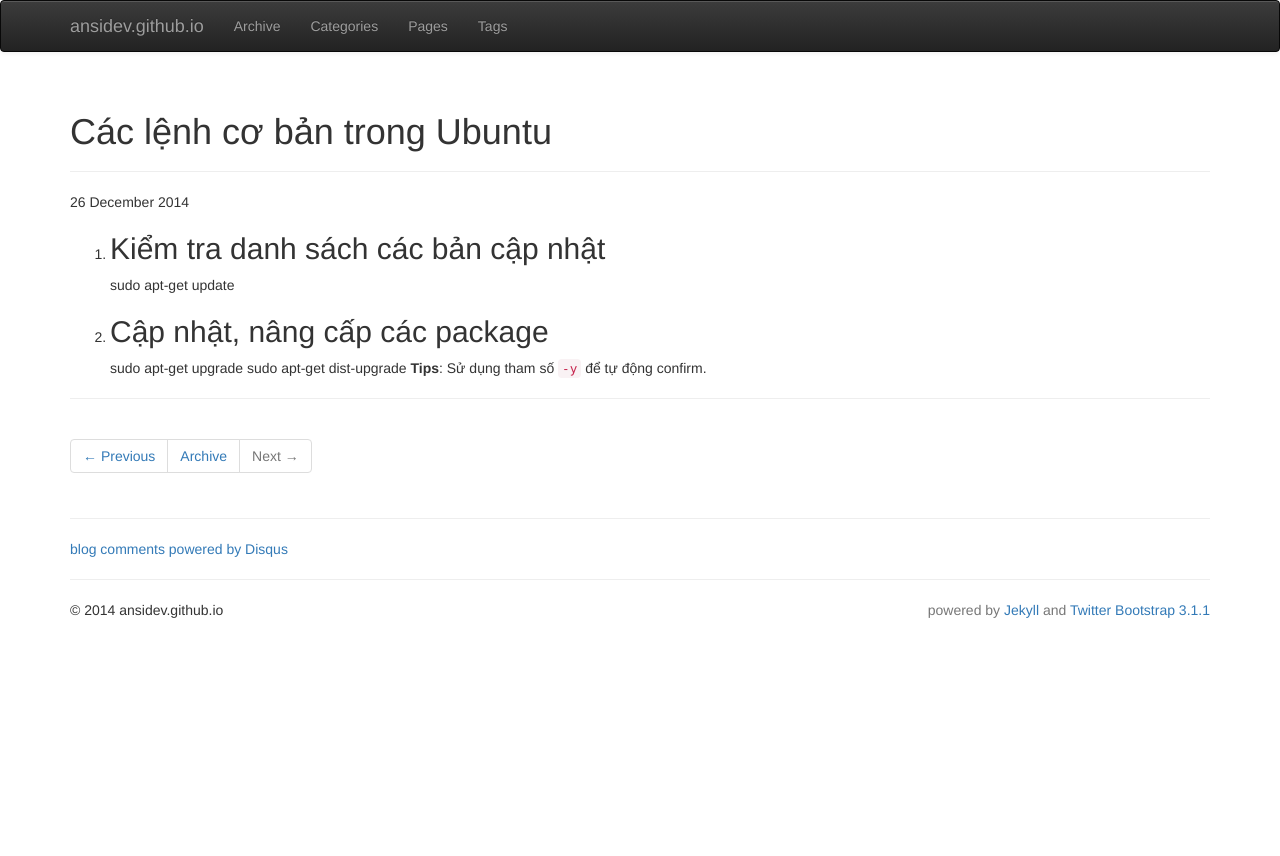
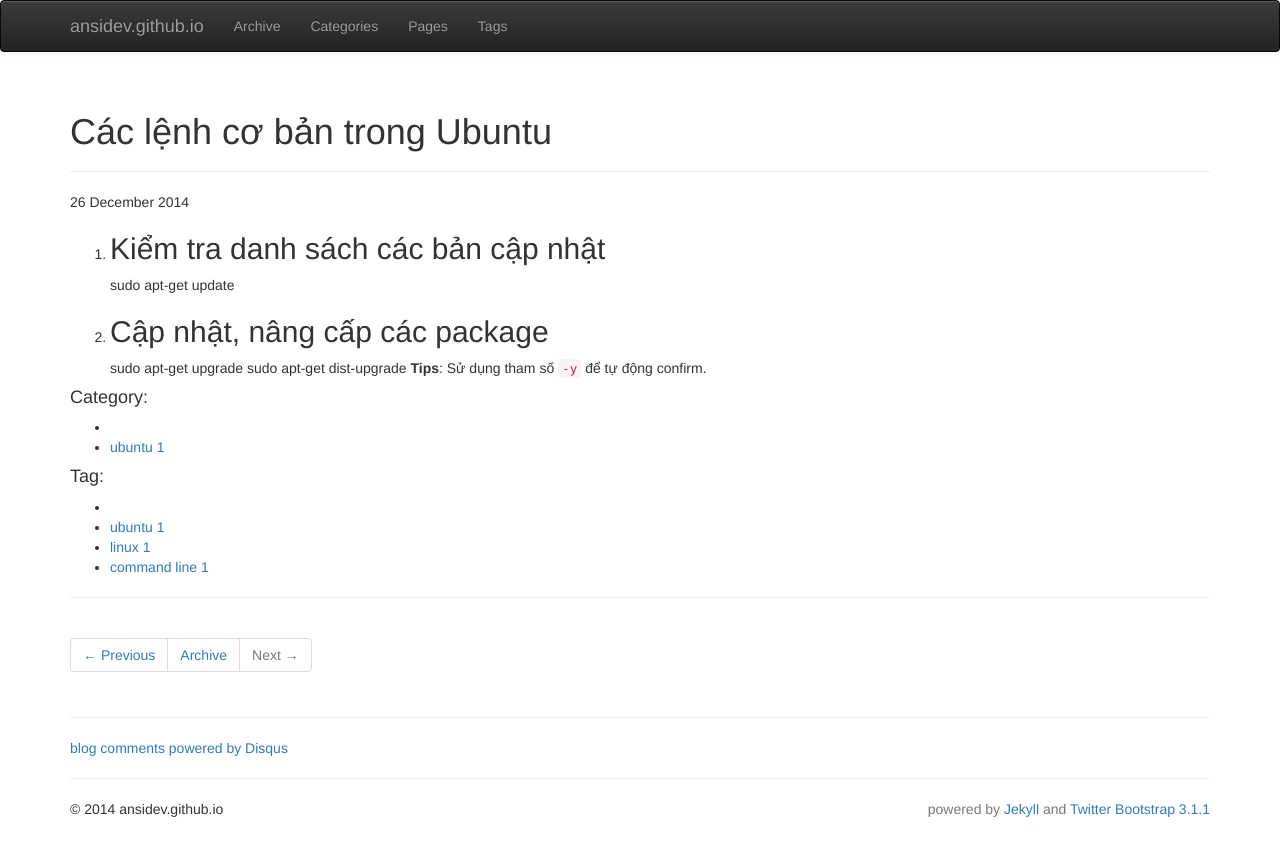
Before and after one commit to ansidev/ansidev.github.io, a Jekyll site: the page built from _posts/2014-12-26-cac-lenh-co-ban-trong-ubuntu.md, in a window 1280 px wide. Shown: the top 856 px of the page. Built offline with Jekyll 4.4.1, drawn with Linux system fonts in a browser that asks for light colours; nearby versions of some CDN libraries; Markdown is read by kramdown in place of the engine named in the settings; comment, search, counter and statistics services are not loaded.

Commit message:
Add new post and edit homepage

```diff
--- a/_config.yml
+++ b/_config.yml
@@ -6,7 +6,7 @@ exclude: [".rvmrc", ".rbenv-version", "README.md", "Rakefile", "changelog.md"]
 highlighter: pygments
 
 # https://help.github.com/articles/migrating-your-pages-site-from-maruku
-markdown: kramdown
+markdown: redcarpet
 
 # Themes are encouraged to use these universal variables
 # so be sure to set them if your theme uses them.
--- a/_includes/themes/bootstrap-flat/post.html
+++ b/_includes/themes/bootstrap-flat/post.html
@@ -12,6 +12,7 @@
     </div>
 
     {% unless page.categories == empty %}
+    <h4>Category:</h4>
       <ul class="tag_box inline">
         <li><i class="icon-folder-open"></i></li>
         {% assign categories_list = page.categories %}
@@ -20,6 +21,7 @@
     {% endunless %}
 
     {% unless page.tags == empty %}
+    <h4>Tag:</h4>
       <ul class="tag_box inline">
         <li><i class="icon-tags"></i></li>
         {% assign tags_list = page.tags %}
--- a/_posts/2014-12-26-cac-lenh-co-ban-trong-ubuntu.md
+++ b/_posts/2014-12-26-cac-lenh-co-ban-trong-ubuntu.md
@@ -2,8 +2,8 @@
 layout: post
 title: "Các lệnh cơ bản trong Ubuntu"
 description: ""
-category:
-tags: []
+category: ubuntu
+tags: [ubuntu, linux, command line]
 ---
 {% include JB/setup %}
 
```
Also changed, not shown: _posts/core-samples/2014-12-25-hello-world.md (+0 -1 lines), index.md (+2 -1 lines).
